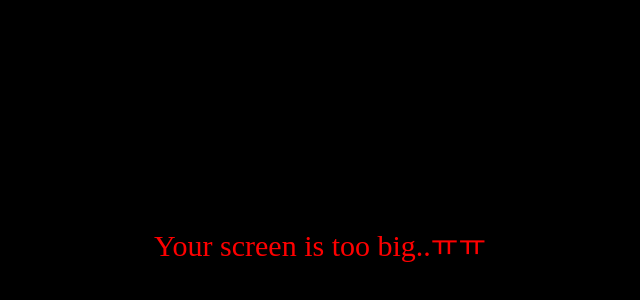
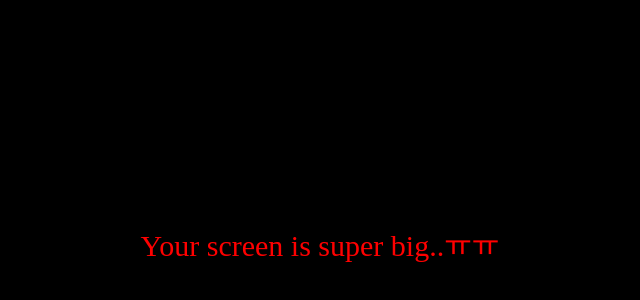
Before and after one commit to passiver/kokoa-clone-2020, a plain HTML site: page chat.html in a window 1280 px wide. Shown: the part 154-454 px from the top of the page, without its empty margins (320-960 px from the left). Drawn offline with Linux system fonts and the light colour scheme.

Commit message:
too -> super

```diff
--- a/chat.html
+++ b/chat.html
@@ -101,7 +101,7 @@
     </nav>
 
     <div class="no-mobile">
-        <span>Your screen is too big..ㅠㅠ</span>
+        <span>Your screen is super big..ㅠㅠ</span>
     </div>
 
 
```
